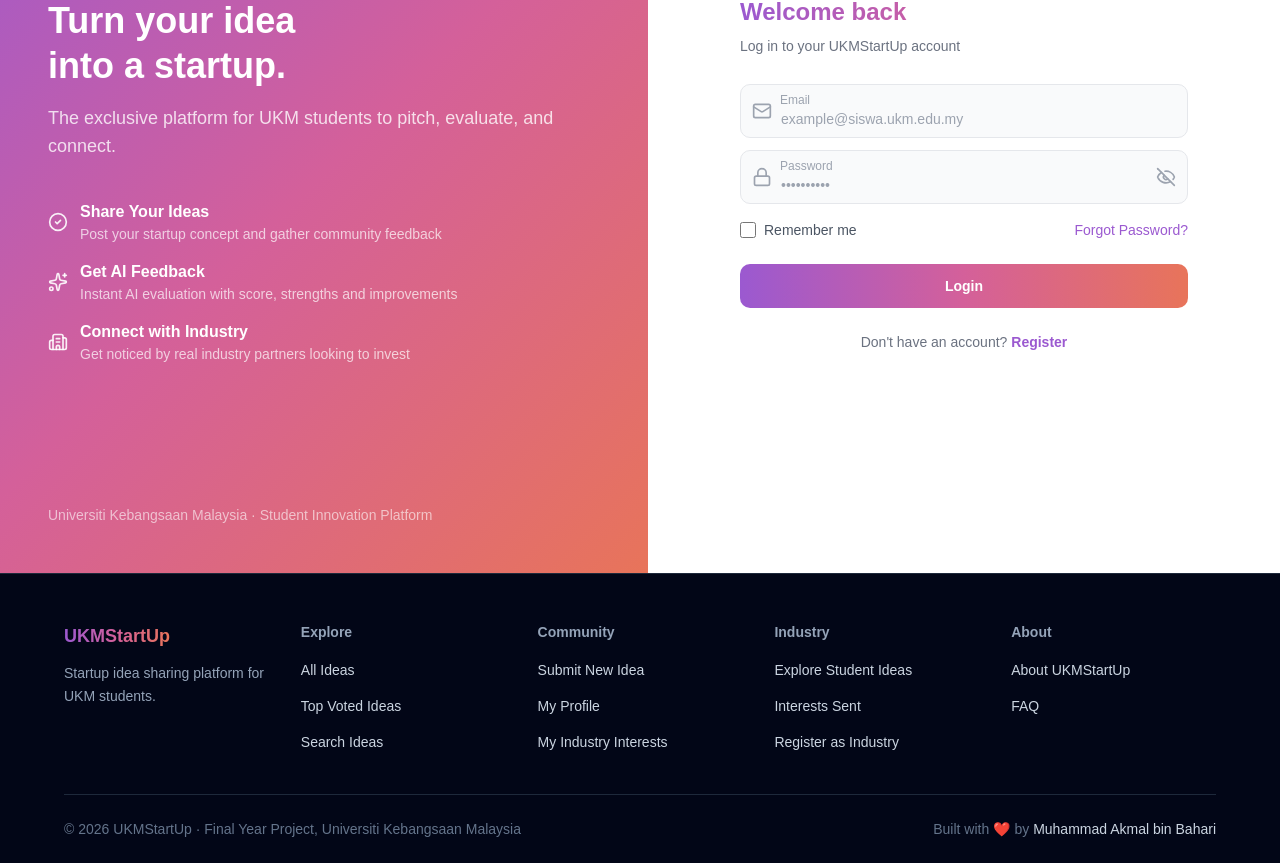
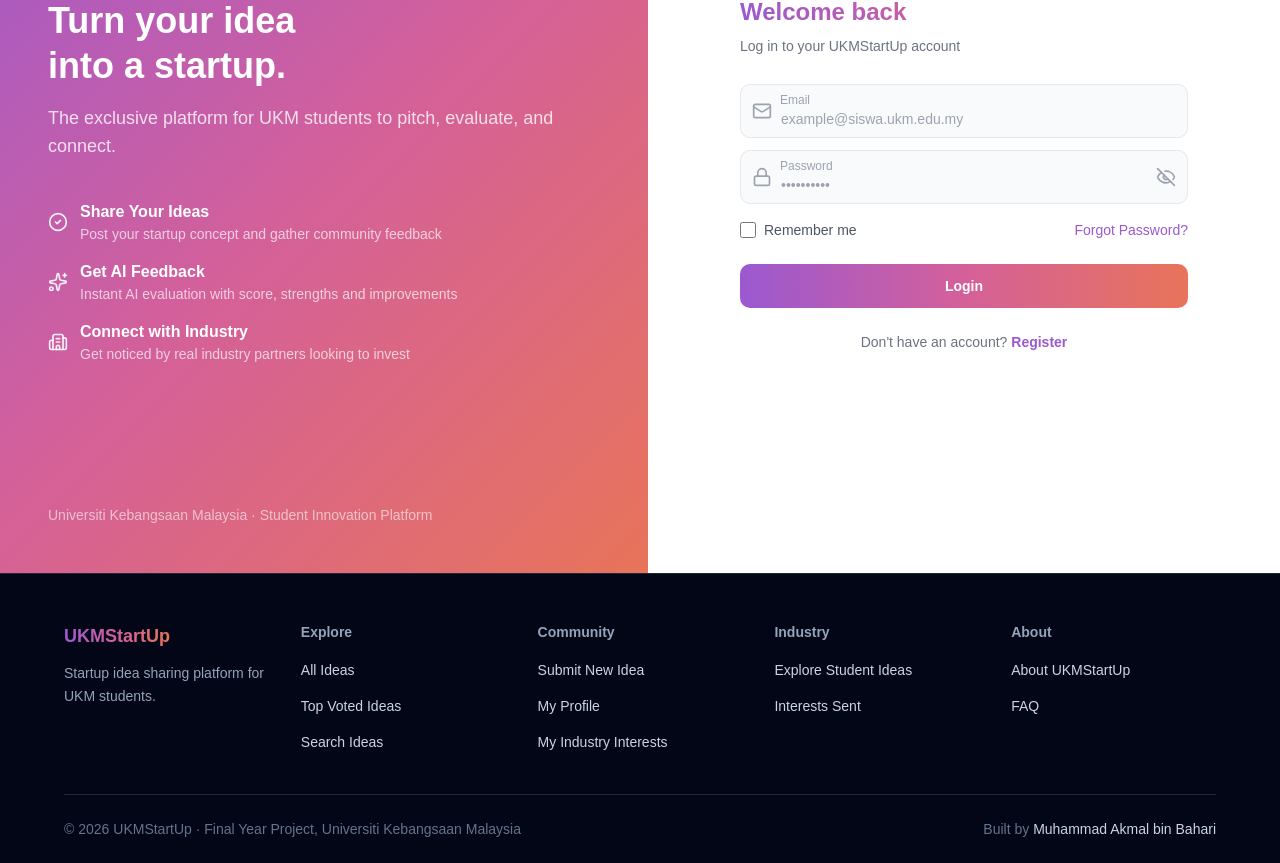
Before and after one commit to akmal2405/ukmstartup, a React (Vite) app in the folder client/: page /login in a window 1280 px wide. Shown: the part 227-1090 px from the top of the page. Built offline with nearby package versions, Linux system fonts and the light colour scheme; no server answers.

Commit message:
landing page footer update

```diff
--- a/client/src/components/layout/Footer.tsx
+++ b/client/src/components/layout/Footer.tsx
@@ -7,15 +7,15 @@
   {
     heading: "Explore",
     links: [
-      { label: "All Ideas", to: "/ideas" },
-      { label: "Top Voted Ideas", to: "/" },
-      { label: "Search Ideas", to: "/search" },
+      { label: "All Ideas", to: "/dashboard" },
+      { label: "Top Voted Ideas", to: "/dashboard" },
+      { label: "Search Ideas", to: "/dashboard" },
     ],
   },
   {
     heading: "Community",
     links: [
-      { label: "Submit New Idea", to: "/ideas/new" },
+      { label: "Submit New Idea", to: "/create-idea" },
       { label: "My Profile", to: "/profile" },
       { label: "My Industry Interests", to: "/profile" },
     ],
@@ -23,16 +23,15 @@
   {
     heading: "Industry",
     links: [
-      { label: "Explore Student Ideas", to: "/ideas" },
+      { label: "Explore Student Ideas", to: "/dashboard" },
       { label: "Interests Sent", to: "/profile" },
-      { label: "Register as Industry", to: "/register" },
     ],
   },
   {
     heading: "About",
     links: [
-      { label: "About UKMStartUp", to: "/about" },
-      { label: "FAQ", to: "/faq" },
+      { label: "About UKMStartUp", to: "" },
+      { label: "FAQ", to: "" },
     ],
   },
 ];
@@ -81,7 +80,7 @@
             Universiti Kebangsaan Malaysia
           </p>
           <p className="text-sm text-slate-500">
-            Built with ❤️ by{" "}
+            Built by{" "}
             <span className="text-slate-300">Muhammad Akmal bin Bahari</span>
           </p>
         </div>
```
